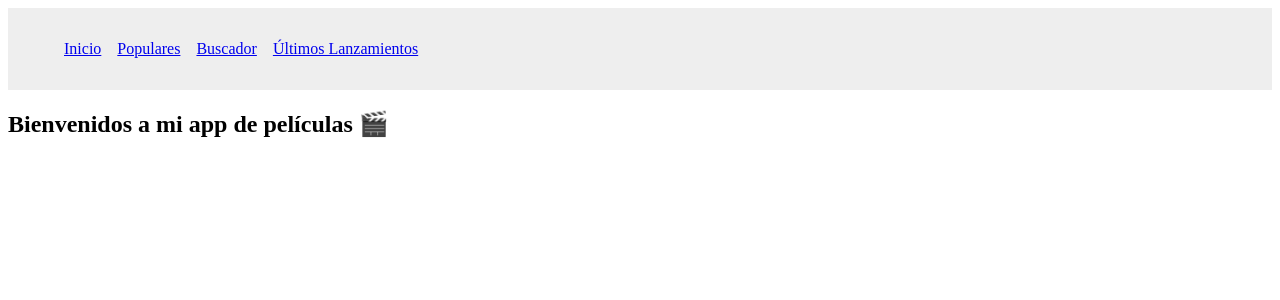
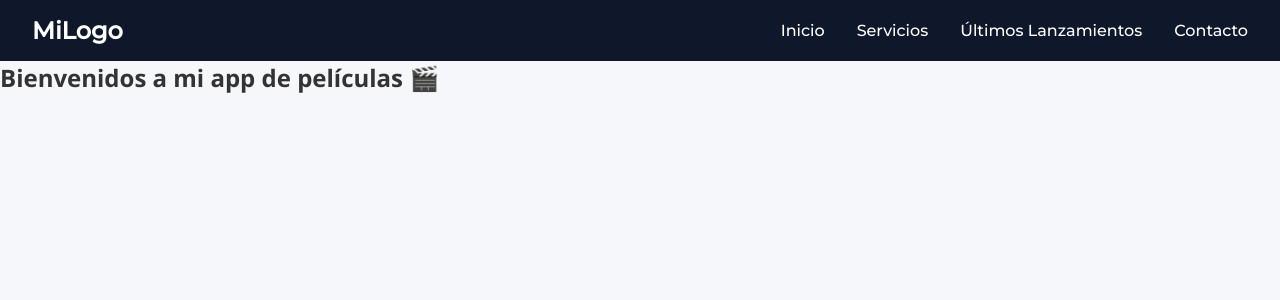
Before and after one commit to StefiAcevedo/tp-react-stefi-acevedo, a React (Vite) app: page / in a window 1280 px wide. Shown: the top 300 px of the page. Built offline with nearby package versions, Linux system fonts and the light colour scheme.

Commit message:
Avances+check en UltimosLanzamientos

```diff
--- /dev/null
+++ b/src/components/NavBar.css
@@ -0,0 +1,81 @@
+@import url('https://fonts.googleapis.com/css2?family=Montserrat:wght@400;500&display=swap');
+
+nav {
+  background-color: #0f172a; /* Azul oscuro */
+  padding: 1rem 2rem;
+  display: flex;
+  justify-content: space-between;
+  align-items: center;
+  font-family: 'Montserrat', sans-serif;
+  position: relative;
+}
+
+/* Logo */
+nav .logo {
+  color: white;
+  font-weight: 700;
+  font-size: 1.5rem;
+}
+
+/* Menú */
+nav ul {
+  list-style: none;
+  display: flex;
+  gap: 2rem;
+  margin: 0;
+  padding: 0;
+}
+
+/* Links */
+nav ul li a {
+  color: white;
+  text-decoration: none;
+  font-weight: 500;
+  transition: color 0.3s ease;
+}
+
+nav ul li a:hover {
+  color: #f59e0b; /* Naranja */
+}
+
+/* Botón hamburguesa */
+nav .menu-toggle {
+  display: none;
+  flex-direction: column;
+  cursor: pointer;
+  gap: 5px;
+}
+
+nav .menu-toggle span {
+  width: 25px;
+  height: 3px;
+  background-color: white;
+  border-radius: 2px;
+}
+
+/* Responsive: para pantallas pequeñas */
+@media (max-width: 768px) {
+  /* Oculto menú en desktop */
+  nav ul {
+    position: absolute;
+    top: 100%;
+    left: 0;
+    right: 0;
+    background-color: #0f172a;
+    flex-direction: column;
+    gap: 1rem;
+    padding: 1rem 0;
+    display: none; /* oculto por defecto */
+    z-index: 10;
+  }
+
+  /* Mostrar menú cuando está activo */
+  nav ul.active {
+    display: flex;
+  }
+
+  /* Mostrar hamburguesa */
+  nav .menu-toggle {
+    display: flex;
+  }
+}
--- a/src/components/NavBar.jsx
+++ b/src/components/NavBar.jsx
@@ -1,16 +1,43 @@
-import { Link } from 'react-router-dom';
+import React, { useState } from 'react';
+import './NavBar.css';
 
-function NavBar() {
+export default function NavBar() {
+  const [menuActive, setMenuActive] = useState(false);
+
+  const toggleMenu = () => {
+    setMenuActive(!menuActive);
+  };
+
+  // Para accesibilidad: abrir/cerrar menú con Enter o Space
+  const handleKeyDown = (e) => {
+    if (e.key === 'Enter' || e.key === ' ') {
+      toggleMenu();
+    }
+  };
+
   return (
-    <nav style={{ padding: '1rem', background: '#eee' }}>
-      <ul style={{ display: 'flex', gap: '1rem', listStyle: 'none' }}>
-        <li><Link to="/">Inicio</Link></li>
-        <li><Link to="/populares">Populares</Link></li>
-        <li><Link to="/buscador">Buscador</Link></li>
-        <li><Link to="/ultimos-lanzamientos">Últimos Lanzamientos</Link></li>
+    <nav>
+      <div className="logo">MiLogo</div>
+
+      <ul className={menuActive ? 'active' : ''}>
+        <li><a href="#inicio">Inicio</a></li>
+        <li><a href="#servicios">Servicios</a></li>
+        <li><a href="#ultimos-lanzamientos">Últimos Lanzamientos</a></li>
+        <li><a href="#contacto">Contacto</a></li>
       </ul>
+
+      <div
+        className="menu-toggle"
+        onClick={toggleMenu}
+        onKeyDown={handleKeyDown}
+        tabIndex={0}
+        role="button"
+        aria-label="Toggle menu"
+      >
+        <span></span>
+        <span></span>
+        <span></span>
+      </div>
     </nav>
   );
 }
-
-export default NavBar;
--- a/src/index.css
+++ b/src/index.css
@@ -0,0 +1,68 @@
+/* Reset y estilo base */
+
+@import url('https://fonts.googleapis.com/css2?family=Montserrat:wght@400;500&display=swap');
+
+body {
+  font-family: 'Montserrat', sans-serif;
+  margin: 0;
+  padding: 0;
+}
+
+* {
+    margin: 0;
+    padding: 0;
+    box-sizing: border-box;
+  }
+
+  body {
+    font-family: 'Segoe UI', Tahoma, Verdana, sans-serif;
+    background-color: #f5f7fa;
+    color: #333;
+  }
+
+  .container {
+    max-width: 1200px;
+    margin: auto;
+    padding: 2rem;
+  }
+
+  /* NavBar */
+
+  nav ul {
+    display: flex;
+    gap: 1.5rem;
+    list-style: none;
+    justify-content: flex-start;
+    align-items: center;
+  }
+
+  nav a {
+    color: #ffffff;
+    text-decoration: none;
+    font-weight: 500;
+    position: relative;
+    padding-bottom: 4px;
+    transition: color 0.3s ease;
+  }
+
+  nav a:hover {
+    color: #00bcd4;
+  }
+
+  nav a:hover::after {
+    content: '';
+    position: absolute;
+    bottom: -2px;
+    left: 0;
+    width: 100%;
+    height: 2px;
+    background-color: #ff9800;
+  }
+
+  nav {
+    font-family: 'Montserrat', sans-serif;
+    background-color: #0f172a; /* Azul oscuro */
+    padding: 1rem;
+    display: flex;
+    justify-content: center;
+  }
```
